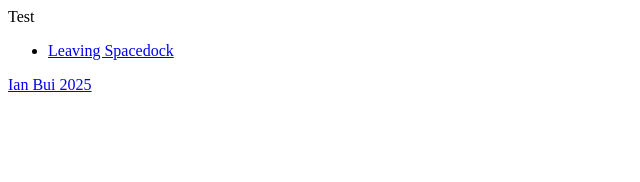
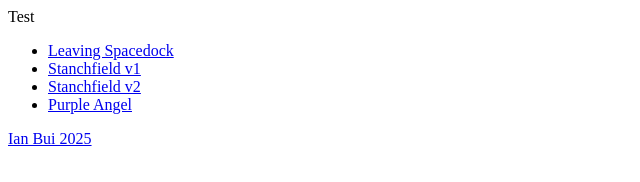
Before and after one commit to thinkbui/social-media-images, a plain HTML site: page index.html in a window 1280 px wide. Shown: the whole page, without its empty margins (0-640 px from the left). Drawn offline with Linux system fonts and the light colour scheme.

Commit message:
Added more links

```diff
--- a/index.html
+++ b/index.html
@@ -13,6 +13,21 @@
             Leaving Spacedock
           </a>
         </li>
+        <li>
+          <a href="https://thinkbui.github.io/social-media-images/assets/images/Stanchfield%20480.gif">
+            Stanchfield v1
+          </a>
+        </li>
+        <li>
+          <a href="https://thinkbui.github.io/social-media-images/assets/images/Stanchfield%20480%20(2).gif">
+            Stanchfield v2
+          </a>
+        </li>
+        <li>
+          <a href="https://thinkbui.github.io/social-media-images/assets/images/Purple%20Angel%20480.gif">
+            Purple Angel
+          </a>
+        </li>
       </ul>
     </article>
     <footer>
```
